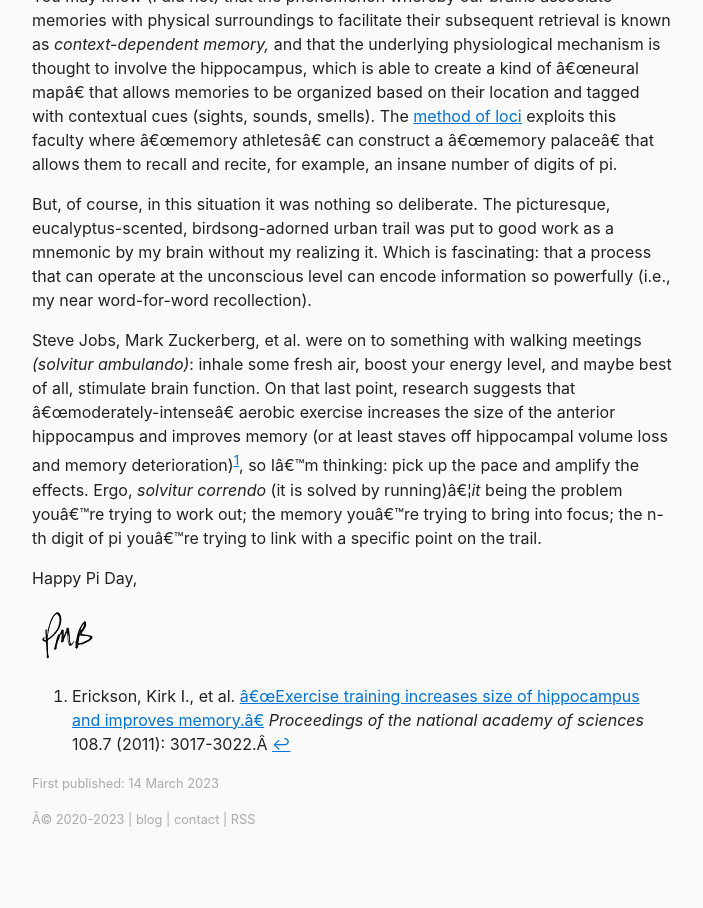
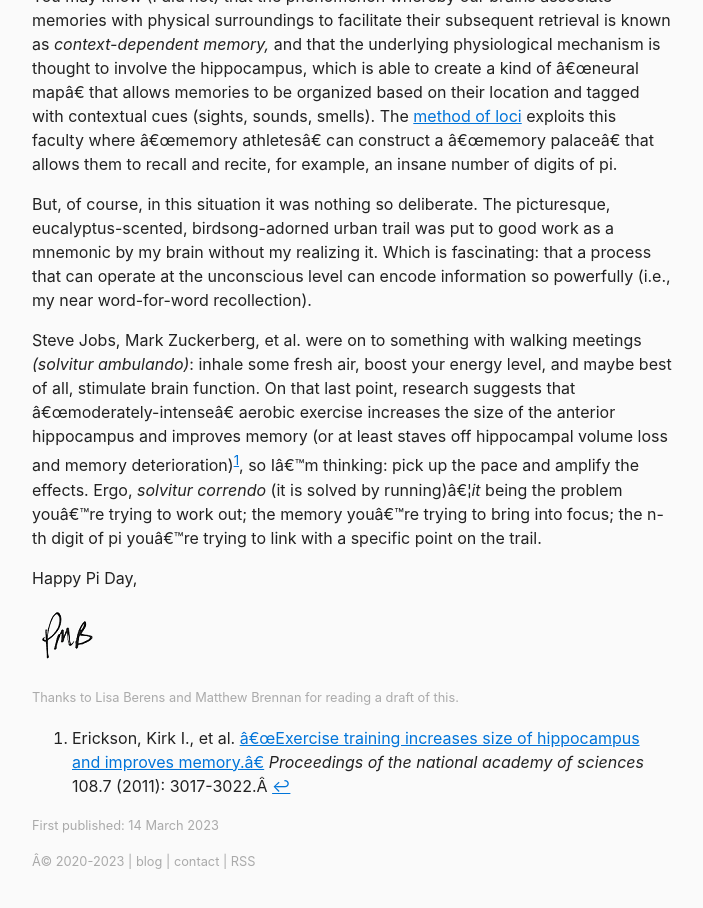
Before and after one commit to berensp/berensp.github.io, a Jekyll site: the page built from _posts/2023-03-14-solvitur-currendo.md, in a window 1280 px wide, cut to the strip 582-1501 px from the top of the page. Shown: the top 908 px of the strip, without its empty margins (288-991 px from the left). Built offline with Jekyll 4.4.1, drawn with Linux system fonts in a browser that asks for light colours; a script that is not in the unit is left out; before the commit the page ends 1459 px from its top, so only the background shows below that.

Commit message:
Update 2023-03-14-solvitur-currendo.md

```diff
--- a/_posts/2023-03-14-solvitur-currendo.md
+++ b/_posts/2023-03-14-solvitur-currendo.md
@@ -23,3 +23,5 @@ Steve Jobs, Mark Zuckerberg, et al. were on to something with walking meetings *
 Happy Pi Day,
 
 ![initials](/assets/images/initials.pmb.71.56.png)
+
+<span class="muted small">Thanks to Lisa Berens and Matthew Brennan for reading a draft of this.</span>
```
